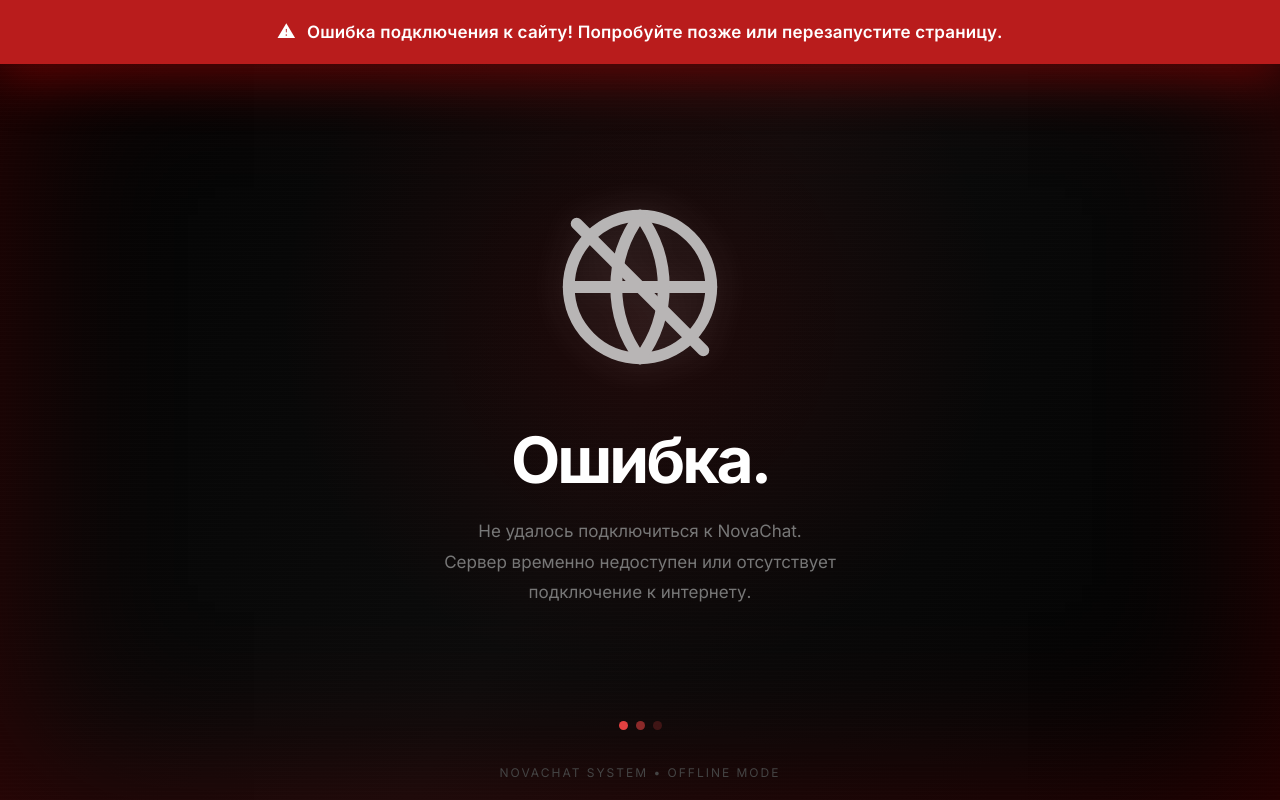
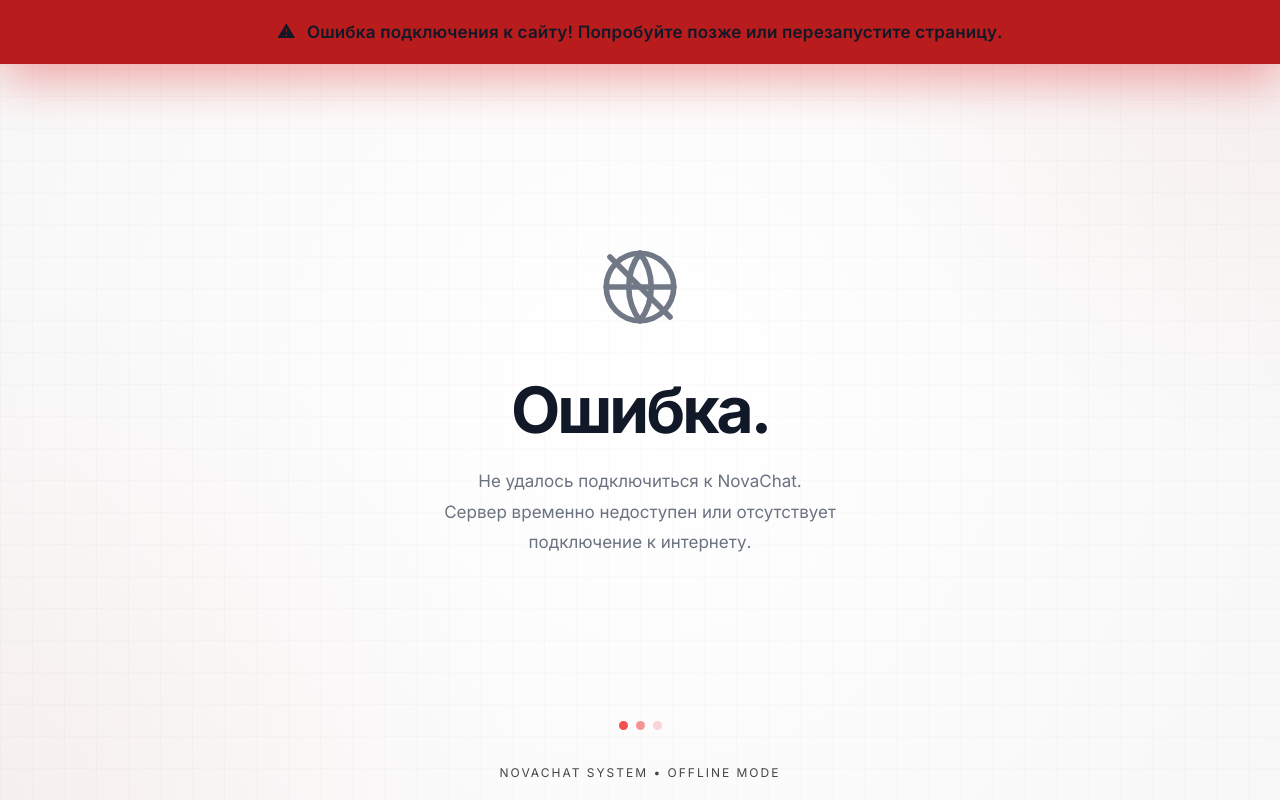
Before and after one commit to dangerrm4lo/Official-NovaChat, a website: page public/offline.html in a window 1280 px wide. Drawn offline with Linux system fonts and the light colour scheme; files whose address does not match are found by name.

Commit message:
NovaChat v0.5.0 (2nd attempt)
a

```diff
--- a/public/css/offline.css
+++ b/public/css/offline.css
@@ -5,101 +5,58 @@
 }
 
 
-body {
+/* ===== ФОН ===== */
 
+body{
     height:100vh;
     overflow:hidden;
-
-    background:#050505;
-
-    color:white;
-
-    font-family:"Inter", Arial, sans-serif;
 
     display:flex;
     justify-content:center;
     align-items:center;
     flex-direction:column;
 
+    background:#ffffff;
+    color:#111827;
+
+    font-family:"Inter",Arial,sans-serif;
 }
 
+.background{
+    position:fixed;
+    inset:0;
+    z-index:-2;
 
+    background:
+        radial-gradient(circle at top right, rgba(220,38,38,.05), transparent 30%),
+        radial-gradient(circle at bottom left, rgba(220,38,38,.04), transparent 35%),
+        #ffffff;
+}
 
-/* ===== ФОН ===== */
+.background::before{
+    content:"";
+    position:absolute;
+    inset:0;
 
+    background-image:
+        linear-gradient(rgba(0,0,0,.03) 1px, transparent 1px),
+        linear-gradient(90deg, rgba(0,0,0,.03) 1px, transparent 1px);
 
-.background {
+    background-size:32px 32px;
 
-    position:fixed;
+    opacity:.6;
+}
 
+.background::after{
+    content:"";
+    position:absolute;
     inset:0;
 
     background:
-
-        radial-gradient(
-            circle at 50% 40%,
-            rgba(180,0,0,.12),
-            transparent 45%
-        ),
-
-        linear-gradient(
-            120deg,
-            #030303,
-            #0b0b0b,
-            #020202
-        );
-
-    z-index:-2;
-
+        radial-gradient(circle at center,
+        transparent 0%,
+        rgba(0,0,0,.03) 100%);
 }
-
-
-
-.background::before {
-
-    content:"";
-
-    position:absolute;
-
-    inset:0;
-
-
-    background-image:
-
-    repeating-linear-gradient(
-        0deg,
-        rgba(255,255,255,.015) 0px,
-        rgba(255,255,255,.015) 1px,
-        transparent 1px,
-        transparent 4px
-    );
-
-
-    opacity:.5;
-
-}
-
-
-
-/* красное свечение по краям */
-
-.background::after {
-
-    content:"";
-
-    position:absolute;
-
-    inset:0;
-
-
-    box-shadow:
-
-    inset 0 0 180px rgba(180,0,0,.25);
-
-
-}
-
-
 
 /* ===== ВЕРХНЯЯ ПАНЕЛЬ ===== */
 
@@ -179,15 +136,14 @@
 .icon svg {
 
 
-    width:190px;
+    width:90px;
 
-    height:190px;
+    height:90px;
 
 
-    color:#d4d4d4;
+    color:#6b7280;
 
-
-    opacity:.85;
+    opacity:.95;
 
 
     filter:
@@ -218,7 +174,7 @@
 
     letter-spacing:-3px;
 
-
+    color: #111827;
 
 }
 
@@ -230,14 +186,13 @@
     margin-top:18px;
 
 
-    color:#777;
+    color:#6b7280;
 
 
     font-size:17px;
 
 
     line-height:1.8;
-
 
 
 }
--- /dev/null
+++ b/public/robots.txt
@@ -0,0 +1,3 @@
+User-agent: *
+Allow: /
+Sitemap: https://novachat.onrender.com/sitemap.xml
```
Also changed, not shown: public/js/auth.js (+10 -0 lines), public/sitemap.xml (added, +18 -0 lines), public/assets/favicon.ico (added).
